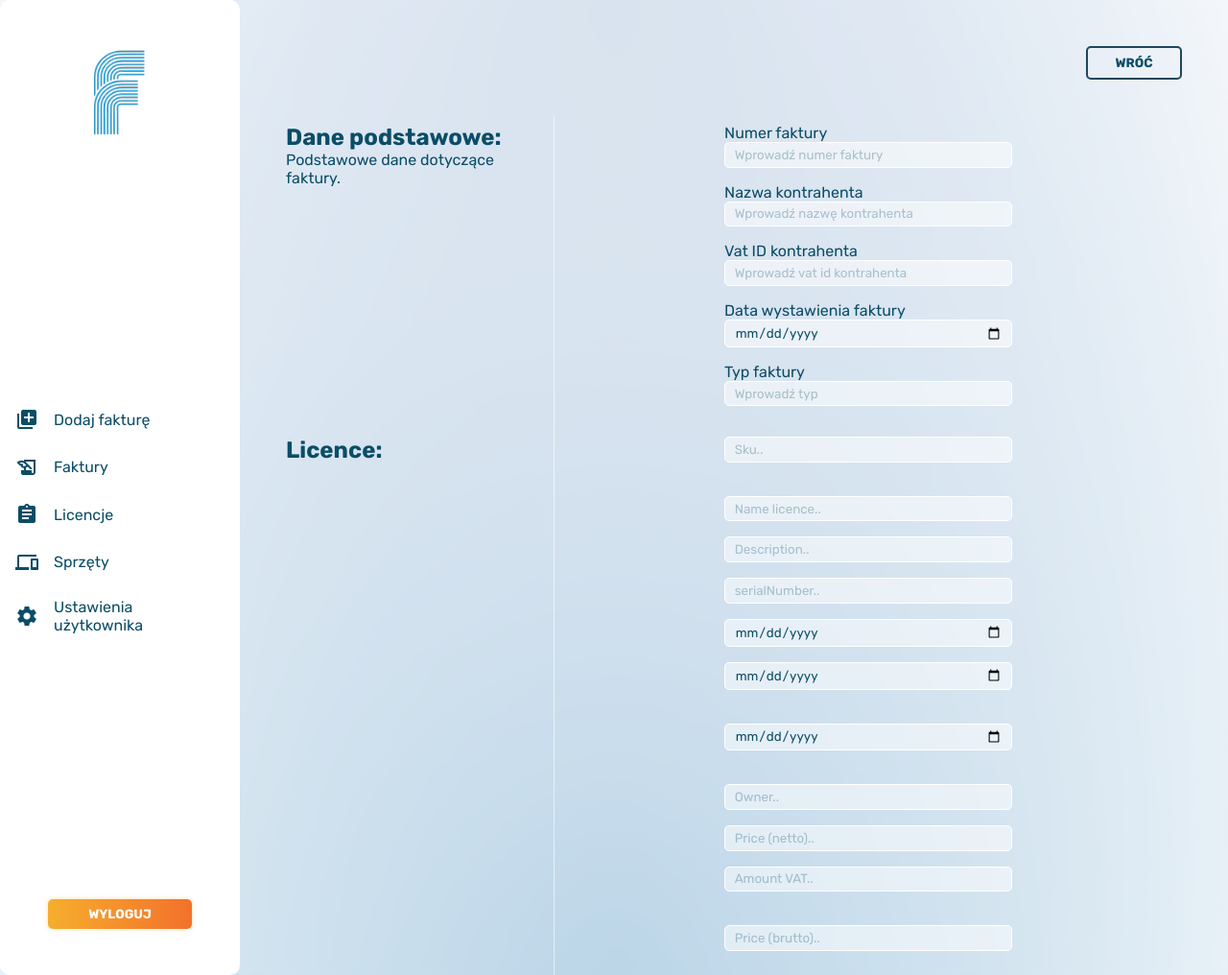
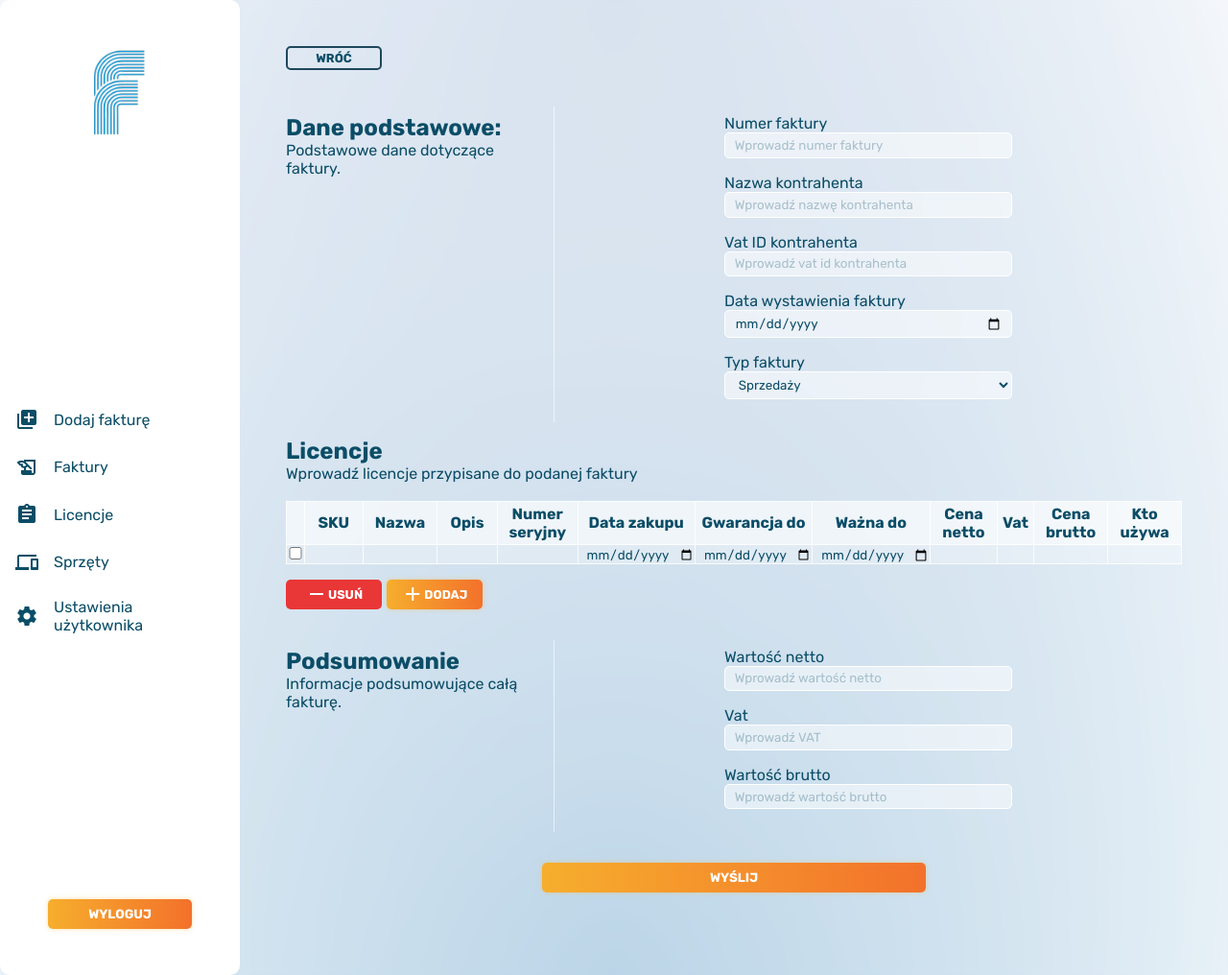
Before and after one commit to wm44557/PROJEKT-AI, a PHP site: the page made by views/pages/components/invoiceForm.php in a window 1280 px wide. Shown: the whole page at 96% size. Run offline with PHP 8.4, Linux system fonts and the light colour scheme; the template is opened without the code that fills it, so the values that code supplies are empty; the visitor is signed in with stand-in values (Sample User, id 1); some libraries are stand-ins or nearby versions.

Commit message:
Licence adding JS and PHP / Working, fixing showing date to show current day

```diff
--- a/public/css/style.css
+++ b/public/css/style.css
@@ -83,12 +83,18 @@
     font-weight: bold;
     cursor: pointer;
     transition: all 0.2s ease-in-out;
+    display: flex;
+    justify-content: center;
+    align-items: center;
 }
 
 .button.primary{
     background: linear-gradient(90deg, var(--tertiary-color), var(--tertiary-color-darker));
     box-shadow: 0px 0px 5px rgba(246, 174, 45, 0.4);
     color: var(--font-color-light);
+}
+.button > * {
+    color: inherit;
 }
 
 .button:hover{
@@ -100,12 +106,30 @@
     background: transparent;
 }
 
+.button.warning{
+    background-color: var(--color-error);
+    color: var(--font-color-light);
+}
+
 .button.small{
     width: 100px;
+    font-size: .8rem;
+    padding: .2rem .3rem;
 }
 
 .button.big {
     width: 400px;
+}
+
+.buttons-group{
+    display: flex;
+    margin: 1rem 0;
+}
+.buttons-group .button:first-child{
+    margin-left: 0;
+}
+.buttons-group .button{
+    margin-left: 0.3rem;
 }
 
 
@@ -271,6 +295,16 @@
 /*
 Formularze
 */
+.form-input{
+    padding: 0.3rem 0.6rem;
+    background-color: rgba(255,255,255,.5);
+    border: 1px solid var(--font-color-light);
+    border-radius: 5px;
+}
+.form-input::placeholder{
+    color: var(--font-color-dark);
+    opacity: 0.3;
+}
 
 .form-box{
     display: grid;
@@ -286,7 +320,7 @@
     flex-direction: column;
     padding-bottom: 1rem;
 }
-.form-input-label input{
+.form-input-label input, .form-input-label select{
     width: 300px;
     padding: 0.3rem 0.6rem;
     background-color: rgba(255,255,255,.5);
@@ -298,9 +332,50 @@
     opacity: 0.3;
 }
 
+
 .form-fields{
     display: flex;
     padding: .5rem 1rem;
     flex-direction: column;
     align-items: center;
 }
+
+/* Tabela Formularza */
+.form-table-container{
+    margin: 1rem 0;
+    grid-column: span 2;
+}
+
+.table-container{
+    max-width: 100%;
+    overflow-x: auto;
+}
+
+table.form-table{
+    width: 100%;
+    background-color: rgba(255, 255, 255, .3);
+    border-collapse: collapse;
+}
+table.form-table th{
+    background: rgba(255, 255, 255, .5);
+    padding: .2rem;
+}
+table.form-table tr:nth-child(2n){
+    background: rgba(255, 255, 255, .2);
+}
+table.form-table td, table.form-table th{
+    border: 1px solid rgba(255, 255, 255, .8);
+}
+table.form-table input[type="checkbox"]{
+    width: 18px;
+    background: none;
+}
+table.form-table input[type="checkbox"]:checked{
+    background-color: var(--tertiary-color);
+}
+table.form-table input{
+    width: 100%;
+    background: none;
+    border: none;
+    text-align: center;
+}
--- a/views/pages/components/invoiceForm.php
+++ b/views/pages/components/invoiceForm.php
@@ -32,58 +32,82 @@
 
         <label class="form-input-label text">
             Typ faktury
-            <input type="text" name="type" placeholder="Wprowadź typ">
+            <select name="type">
+                <option value="sale">Sprzedaży</option>
+                <option value="buy">Kupna</option>
+            </select>
         </label>
     </div>
 
-    <div class="form-info">
-        <h2>Licence:</h2>
-
-    </div>
-    <div class="form-fields">
-
-        <label class="form-input-label text">
-            <input type="text" name="sku" placeholder="Sku.." size="10">&nbsp;
-        </label>
-
-        <label class="form-input-label text">
-            <input type="text" name="name" placeholder="Name licence..">
-        </label>
-
-        <label class="form-input-label text">
-            <input type="text" name="description" placeholder="Description..">
-        </label>
-
-        <label class="form-input-label text">
-            <input type="text" name="serialNumber" placeholder="serialNumber..">
-        </label>
-
-        <label class="form-input-label text">
-            <input type="date" name="buyDate" placeholder="Date of purchase..">
-        </label>
-
-        <label class="form-input-label text">
-            <input type="date" name="warranty" placeholder="Warranty to..">
-        </label>&nbsp;
-
-        <label class="form-input-label text">
-            <input type="date" name="valid" placeholder="Valid to..">
-        </label>&nbsp
-
-        <label class="form-input-label text">
-            <input type="text" name="owner" placeholder="Owner..">
-        </label>
-        <label class="form-input-label text">
-            <input type="number" name="priceNetto" placeholder="Price (netto)..">
-        </label>
-
-        <label class="form-input-label text">
-            <input type="number" name="vat" placeholder="Amount VAT..">
-        </label>&nbsp;
-
-        <label class="form-input-label text">
-            <input type="number" name="priceBrutto" placeholder="Price (brutto)..">
-        </label>
+    <div class="form-table-container">
+        <h2>Licencje</h2>
+        <p>Wprowadź licencje przypisane do podanej faktury</p>
+        <br>
+        <div class="table-container">
+            <table class="form-table licences">
+                <thead>
+                <tr>
+                    <th></th>
+                    <th>SKU</th>
+                    <th>Nazwa</th>
+                    <th>Opis</th>
+                    <th>Numer seryjny</th>
+                    <th>Data zakupu</th>
+                    <th>Gwarancja do</th>
+                    <th>Ważna do</th>
+                    <th>Cena netto</th>
+                    <th>Vat</th>
+                    <th>Cena brutto</th>
+                    <th>Kto używa</th>
+                </tr>
+                </thead>
+                <tbody>
+                <tr id="licence-1" data-order="1">
+                    <td>
+                        <input type="checkbox" class="licence-checkbox" name="licenceDelete-1" id="licenceDelete-1">
+                    </td>
+                    <td>
+                        <input type="text" name="licenceSku-1" id="licenceSku-1">
+                    </td>
+                    <td>
+                        <input type="text" name="licenceName-1" id="licenceName-1">
+                    </td>
+                    <td>
+                        <input type="text" name="licenceDescription-1" id="licenceDescription-1">
+                    </td>
+                    <td>
+                        <input type="text" name="licenceSerial-1" id="licenceSerial-1">
+                    </td>
+                    <td>
+                        <input type="date" name="licenceBuyDate-1" id="licenceBuyDate-1">
+                    </td>
+                    <td>
+                        <input type="date" name="licenceWarrantyDate-1" id="licenceWarrantyDate-1">
+                    </td>
+                    <td>
+                        <input type="date" name="licenceValidTo-1" id="licenceValidTo-1">
+                    </td>
+                    <td>
+                        <input type="number" name="licenceNetto-1" id="licenceNetto-1">
+                    </td>
+                    <td>
+                        <input type="number" name="licenceVat-1" id="licenceVat-1" min="0" max="100">
+                    </td>
+                    <td>
+                        <input type="number" name="licenceBrutto-1" id="licenceBrutto-1">
+                    </td>
+                    <td>
+                        <input type="text" name="licenceWhoUses-1" id="licenceWhoUses-1">
+                    </td>
+                </tr>
+                </tbody>
+            </table>
+        </div>
+        <div class="buttons-group">
+            <p class="button warning small" onclick="deleteInvoiceTableFields();"><i class="material-icons">remove</i>Usuń</p>
+            <p class="button primary small" onclick="addNewInvoiceTableField();"><i class="material-icons">add</i>Dodaj</p>
+        </div>
+        <input type="hidden" name="licencesCount" id="licencesCount" value="1">
     </div>
 
     <div class="form-info">
@@ -111,3 +135,115 @@
     <input style="grid-column: span 2; justify-self: center; margin-top: 2rem;" class="button primary big" type="submit" value="Wyślij"><br>
 </form>
 <br>
+
+
+<script>
+    const INPUTS = [
+        {
+            type: "checkbox",
+            class: "licence-checkbox",
+            name: "licenceDelete",
+        },
+        {
+            type: "text",
+            class: "",
+            name: "licenceSku",
+        },
+        {
+            type: "text",
+            class: "",
+            name: "licenceName",
+        },
+        {
+            type: "text",
+            class: "",
+            name: "licenceDescription",
+        },
+        {
+            type: "text",
+            class: "",
+            name: "licenceSerial",
+        },
+        {
+            type: "date",
+            class: "",
+            name: "licenceBuyDate",
+        },{
+            type: "date",
+            class: "",
+            name: "licenceWarrantyDate",
+        },{
+            type: "date",
+            class: "",
+            name: "licenceValidTo",
+        },
+        {
+            type: "number",
+            class: "",
+            name: "licenceNetto",
+        },
+        {
+            type: "number",
+            class: "",
+            name: "licenceVat",
+            additional: {"min": 0, "max": 100}
+        },
+        {
+            type: "number",
+            class: "",
+            name: "licenceBrutto",
+        },
+        {
+            type: "text",
+            class: "",
+            name: "licenceWhoUses",
+        },
+    ];
+
+    function addNewInvoiceTableField(){
+        const countElement = document.querySelector('#licencesCount');
+        const count = parseInt(countElement.value) + 1;
+        countElement.value = count;
+
+        const tableBody = document.querySelector('table.form-table.licences tbody');
+
+        const rowEl = document.createElement('tr');
+        rowEl.id = `licence-${count}`;
+
+        INPUTS.forEach( input => {
+            const tdEl = document.createElement('td');
+            const inputEl = document.createElement('input');
+            inputEl.type = input.type;
+            inputEl.name = `${input.name}-${count}`;
+            if (input.class){
+                inputEl.classList.add(input.class);
+            }
+            if (typeof input.additional !== "undefined"){
+                Object.entries(input.additional).forEach( entry => {
+                    const [key, value] = entry;
+                    if (key==="min"){
+                        inputEl.min = value;
+                    } else if(key==="max"){
+                        inputEl.max = value;
+                    }
+                })
+            }
+            tdEl.appendChild(inputEl);
+            rowEl.appendChild(tdEl);
+
+        });
+        tableBody.appendChild(rowEl);
+
+    }
+
+    function deleteInvoiceTableFields(){
+        const checkboxes = document.querySelectorAll('.licence-checkbox');
+
+        const checkedCheckboxes = [...checkboxes].filter( checkbox => checkbox.checked );
+
+        checkedCheckboxes.map( checkbox => {
+            checkbox.parentElement.parentElement.remove();
+        })
+    }
+
+</script>
--- a/views/pages/components/invoiceList.php
+++ b/views/pages/components/invoiceList.php
@@ -8,7 +8,7 @@
             <option value="vat_id">VAT ID kontrahenta</option>
             <option value="name">Nazwie kontrahenta</option>
         </select><br>
-        Wyszukaj: <input type="text" name="search" value="<?php echo $_GET['search'] ?? ''?>"  placeholder="Invoice number.."/><br>
+        Wyszukaj: <input type="text" class="form-input" name="search" value="<?php echo $_GET['search'] ?? ''?>"  placeholder="Invoice number.."/><br>
         <br>Przedział czasowy:<br>
 
 
```
Also changed, not shown: models/Invoice.php (+19 -13 lines).
